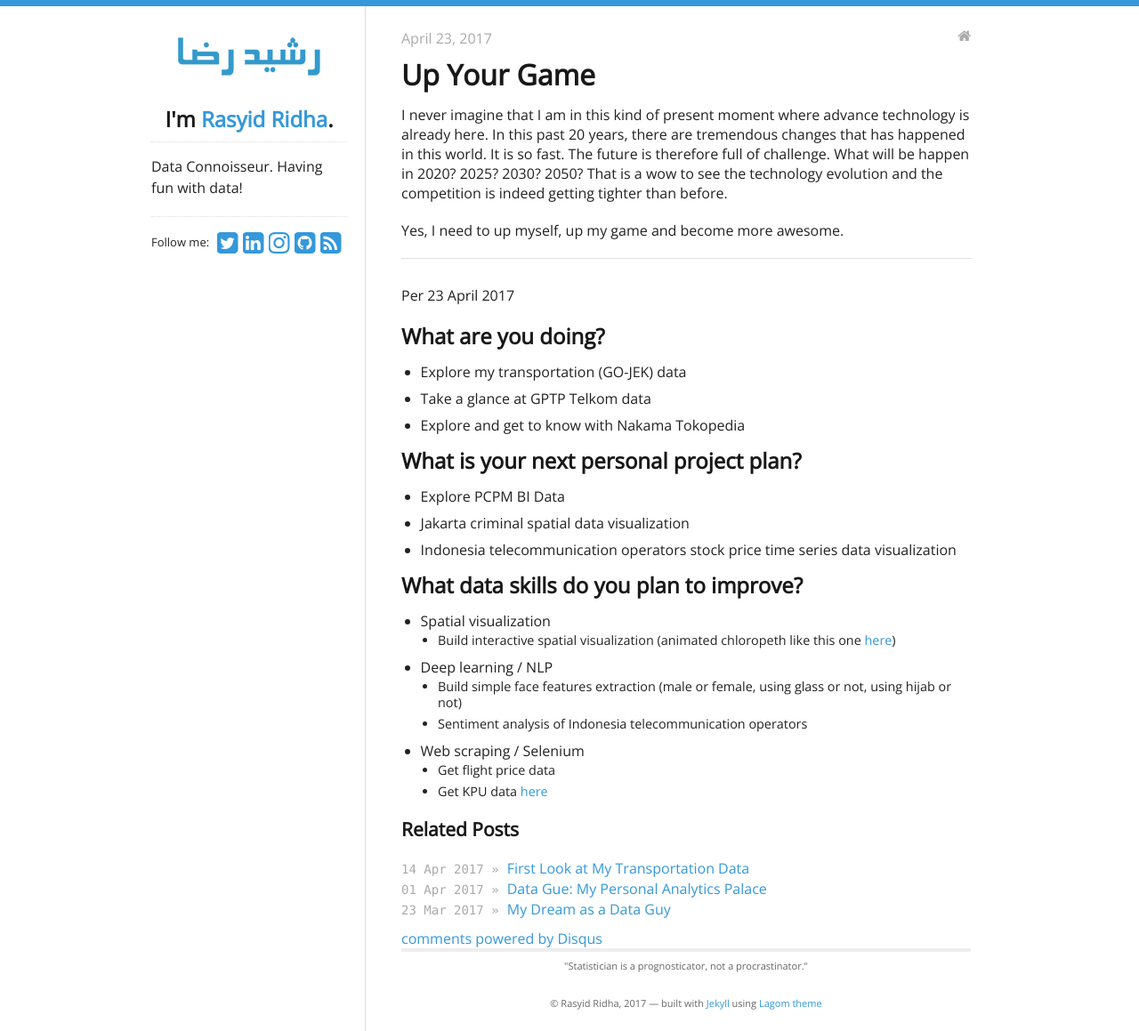
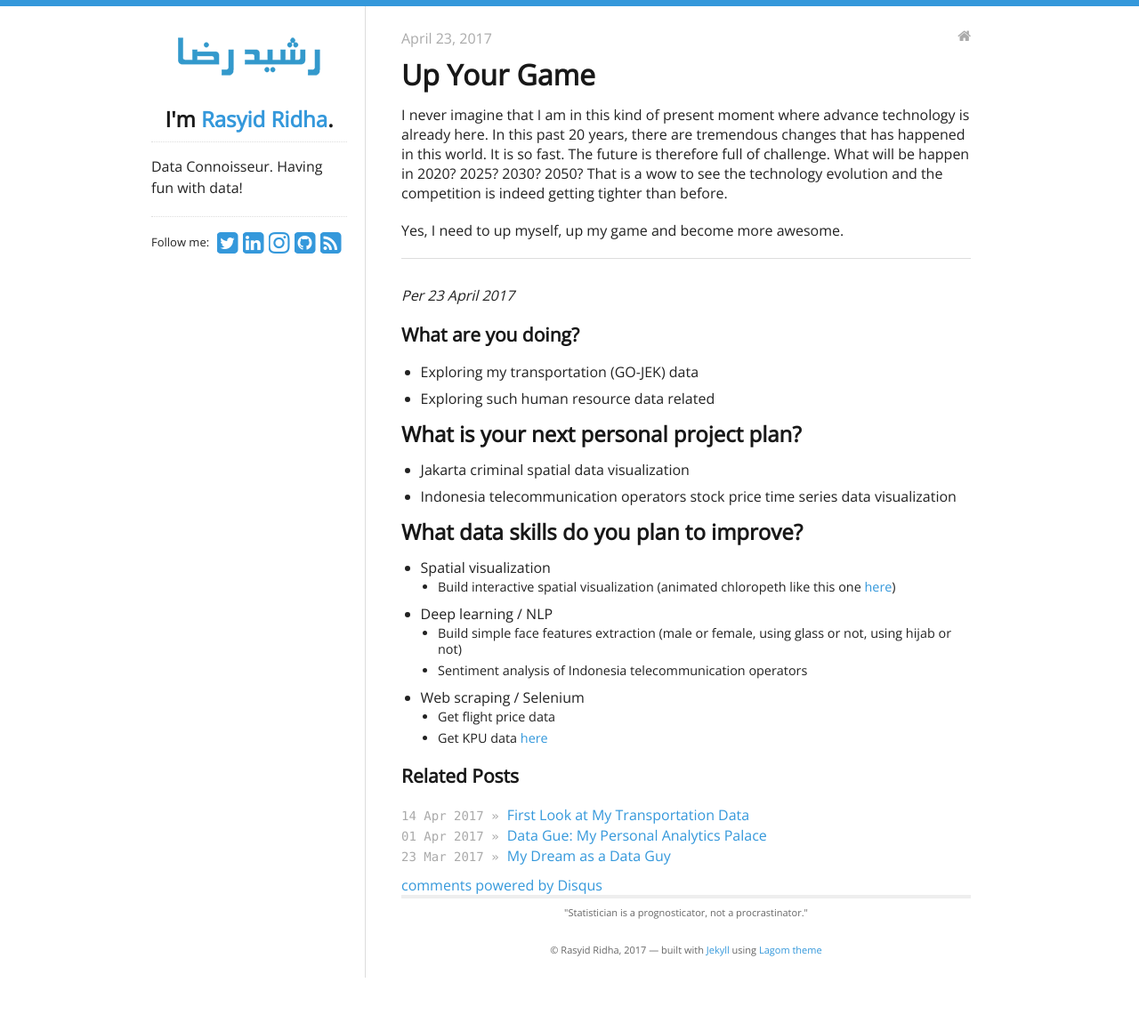
Before and after one commit to rasyidstat/rasyidstat.github.io, a Jekyll site: the page built from _posts/2017-04-23-up-your-game.md, in a window 1280 px wide. Shown: the whole page at 89% size. Built offline with Jekyll 4.4.1, drawn with Linux system fonts in a browser that asks for light colours; nearby versions of some CDN libraries; comment, search, counter and statistics services are not loaded; after the commit the page ends 1099 px from its top, so only the background shows below that.

Commit message:
Update 2017-04-23-up-your-game.md

```diff
--- a/_posts/2017-04-23-up-your-game.md
+++ b/_posts/2017-04-23-up-your-game.md
@@ -11,16 +11,15 @@
 
 ---
 
-Per 23 April 2017
+*Per 23 April 2017*
 
-## What are you doing?
-* Explore my transportation (GO-JEK) data
-* Take a glance at GPTP Telkom data
-* Explore and get to know with Nakama Tokopedia
+### What are you doing?
+
+* Exploring my transportation (GO-JEK) data
+* Exploring such human resource data related
 
 ## What is your next personal project plan?
 
-* Explore PCPM BI Data
 * Jakarta criminal spatial data visualization
 * Indonesia telecommunication operators stock price time series data visualization
 
```
